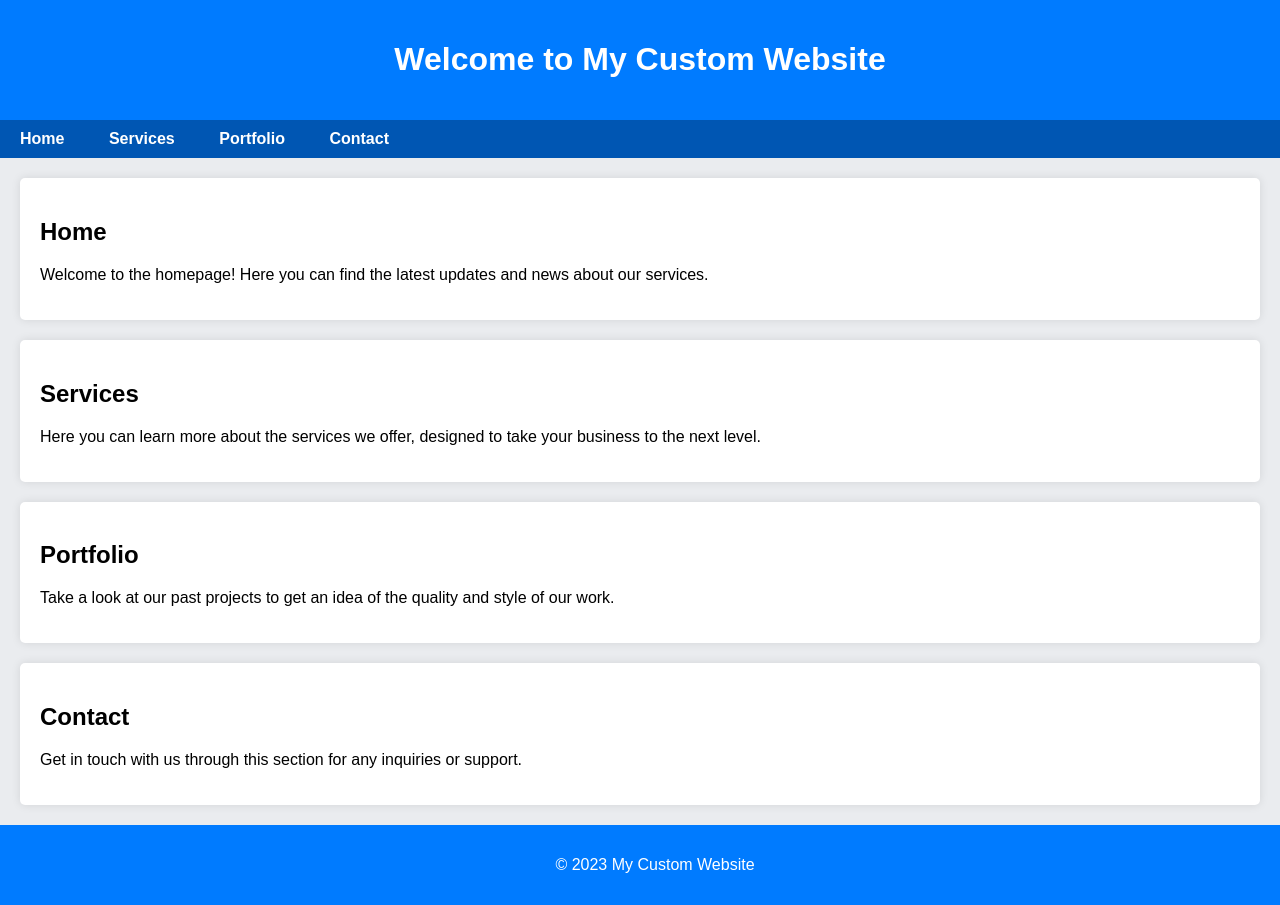
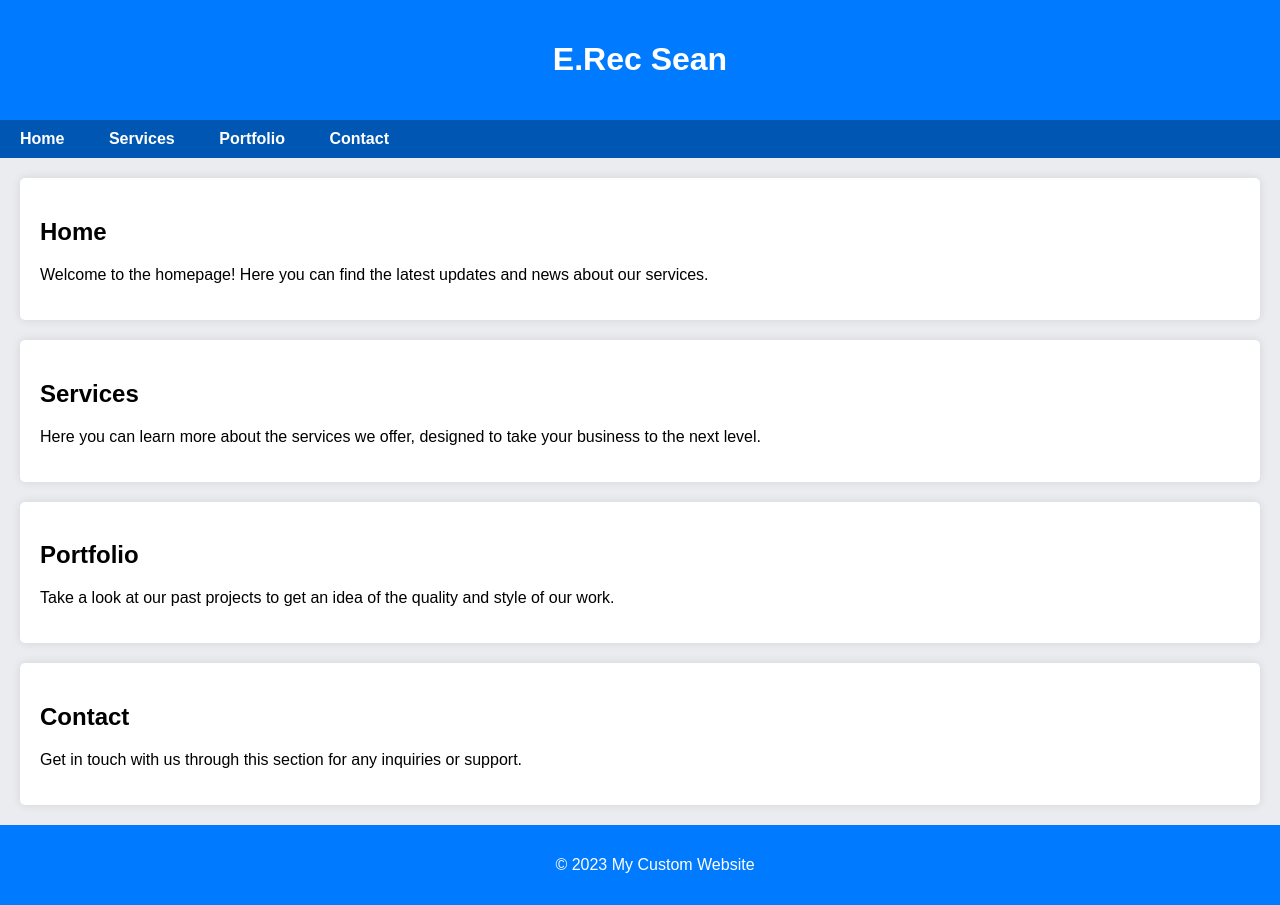
Before and after one commit to Jolify/Jolify.github.io, a plain HTML site: page index.html in a window 1280 px wide. Shown: the top 905 px of the page. Drawn offline with Linux system fonts and the light colour scheme.

Commit message:
Update index.html

```diff
--- a/index.html
+++ b/index.html
@@ -52,7 +52,7 @@
 <body>
 
 <header>
-    <h1>Welcome to My Custom Website</h1>
+    <h1>E.Rec Sean</h1>
 </header>
 
 <nav>
```
